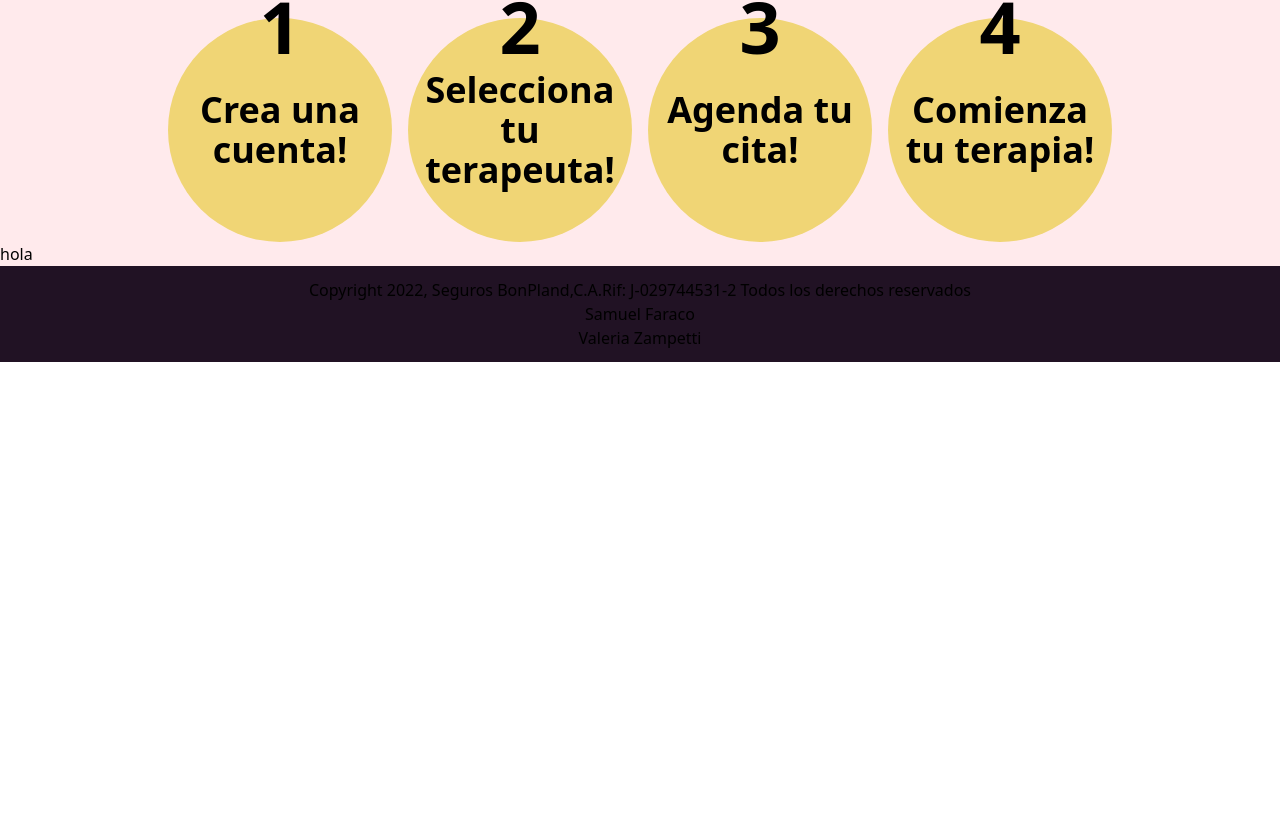
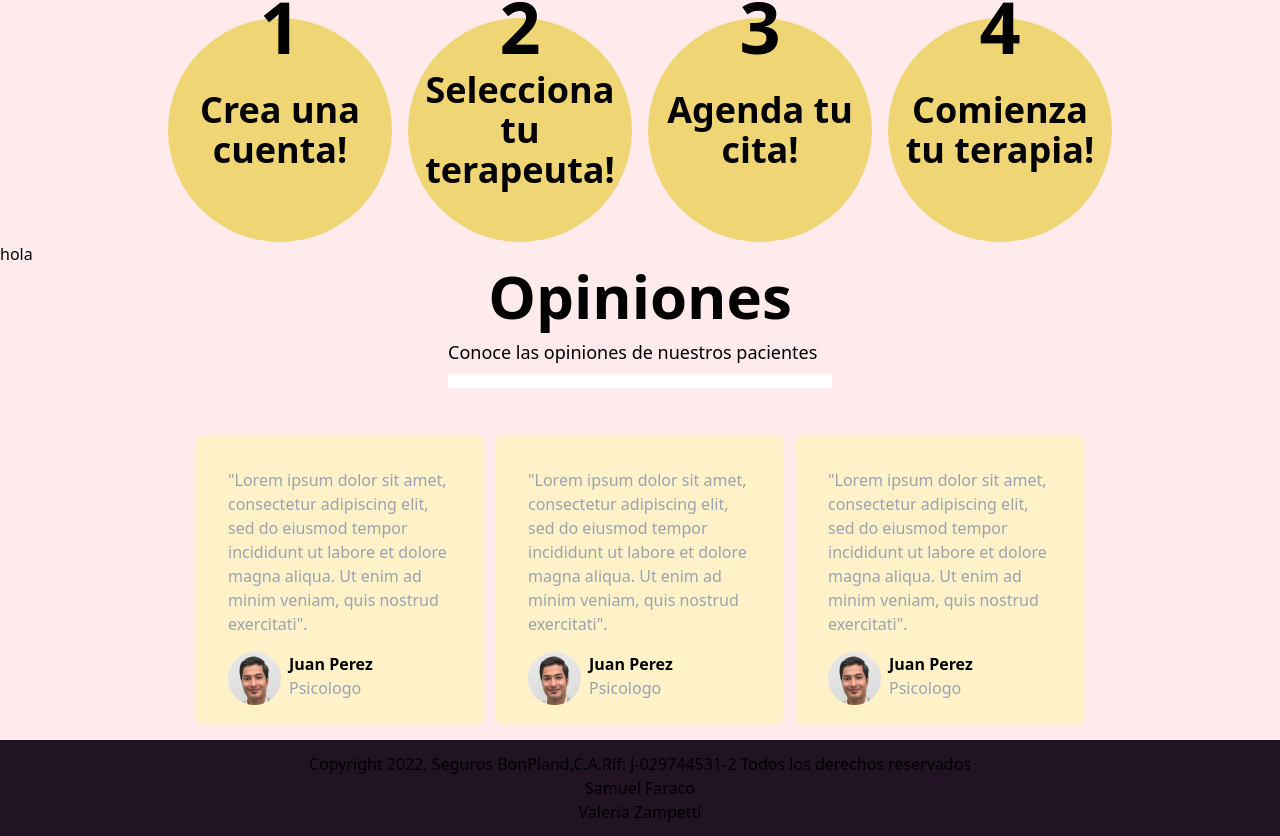
Before and after one commit to ValeriaZampetti/Psico-vivir, a React (Vite) app: page /landing in a window 1280 px wide. Shown: the part 491-1327 px from the top of the page. Before the commit the page ends 853 px from the top, so only its background shows below. Built offline with nearby package versions, Linux system fonts and the light colour scheme.

Commit message:
added opinion section

```diff
--- a/src/pages/Landing.tsx
+++ b/src/pages/Landing.tsx
@@ -2,6 +2,7 @@ import React from "react";
 import Landing1 from "../assets/images/Landing1.jpg";
 import Google from "../assets/icons/google.svg";
 import Arrow from "../assets/icons/arrow.svg";
+import Opinion from "../assets/images/opinion.png";
 
 function Landing() {
   const circleSteps = [
@@ -22,21 +23,52 @@ function Landing() {
       title: "Comienza tu terapia!",
     },
   ];
+
+  const opinions = [
+    {
+      id: 1,
+      title:
+        "Lorem ipsum dolor sit amet, consectetur adipiscing elit, sed do eiusmod tempor incididunt ut labore et dolore magna aliqua. Ut enim ad minim veniam, quis nostrud exercitati",
+      user: {
+        name: "Juan Perez",
+        rol: "Psicologo",
+      },
+    },
+    {
+      id: 2,
+      title:
+        "Lorem ipsum dolor sit amet, consectetur adipiscing elit, sed do eiusmod tempor incididunt ut labore et dolore magna aliqua. Ut enim ad minim veniam, quis nostrud exercitati",
+      user: {
+        name: "Juan Perez",
+        rol: "Psicologo",
+      },
+    },
+    {
+      id: 3,
+      title:
+        "Lorem ipsum dolor sit amet, consectetur adipiscing elit, sed do eiusmod tempor incididunt ut labore et dolore magna aliqua. Ut enim ad minim veniam, quis nostrud exercitati",
+      user: {
+        name: "Juan Perez",
+        rol: "Psicologo",
+      },
+    },
+  ];
+
   return (
     <div className="flex flex-col bg-primary justify-center">
       <section className="mt-3">
-        <div className="flex flex-col md:flex-row gap-10 justify-center">
+        <div className="flex flex-col lg:flex-row gap-10 justify-center">
           <div className="flex flex-col gap-3">
             <h1 className="font-bold text-center text-6xl">
               Bienvenido al cambio!
             </h1>
 
-            <div className="flex flex-col gap-2 text-lg w-[17rem] ">
+            <div className="flex flex-col gap-2 justify-center text-lg w-[25rem] self-center lg:self-auto">
               {/* TODO - En el responsive se debe centrar */}
               <p>
                 Prepárate para la{" "}
                 <span className="font-bold">
-                  mejor experiencia terapéutica{" "}
+                  mejor experiencia terapéutica{""}
                 </span>
                 , da el primer paso registrándote
               </p>
@@ -64,7 +96,10 @@ function Landing() {
 
         <div className="flex flex-wrap gap-x-4 gap-y-8 justify-center mt-12 z-1">
           {circleSteps.map((step) => (
-            <div className="h-56 w-56 bg-[#F0D575] rounded-[50%] relative flex flex-wrap justify-center content-center">
+            <div
+              key={step.id}
+              className="h-56 w-56 bg-[#F0D575] rounded-[50%] relative flex flex-wrap justify-center content-center"
+            >
               <h2 className="absolute top-[-1.75rem]  font-bold text-7xl text-center">
                 {step.id}
               </h2>
@@ -74,7 +109,43 @@ function Landing() {
         </div>
       </section>
 
-      <section>hola</section>
+      <section id="AboutUs">
+        <div>hola</div>
+      </section>
+
+      <section id="Opinions">
+        <div className="mb-4">
+          <div className="flex flex-col gap-3">
+            <h1 className="font-bold text-center text-6xl">Opiniones</h1>
+
+            <div className="flex flex-col gap-2 justify-center text-lg self-center">
+              {/* TODO - En el responsive se debe centrar */}
+              <p>Conoce las opiniones de nuestros pacientes</p>
+              <div className="bg-white border-white w-96 border-[7px]  "></div>
+            </div>
+          </div>
+
+          <div className="flex flex-wrap gap-3 justify-center mt-12 z-1">
+            {opinions.map((opinion) => (
+              <div
+                key={opinion.id}
+                className="bg-[#FFF2C8] h-72 w-72 p-8 rounded-md"
+              >
+                <p className="text-gray-400">"{opinion.title}".</p>
+
+                <div className="flex flex-row gap-2 mt-4">
+                  <img src={Opinion} alt="opinion" className="" />
+
+                  <div className="flex flex-col">
+                    <p className="font-bold">{opinion.user.name}</p>
+                    <p className="text-gray-400">{opinion.user.rol}</p>
+                  </div>
+                </div>
+              </div>
+            ))}
+          </div>
+        </div>
+      </section>
     </div>
   );
 }
```
Also changed, not shown: src/assets/images/opinion.png (added).
